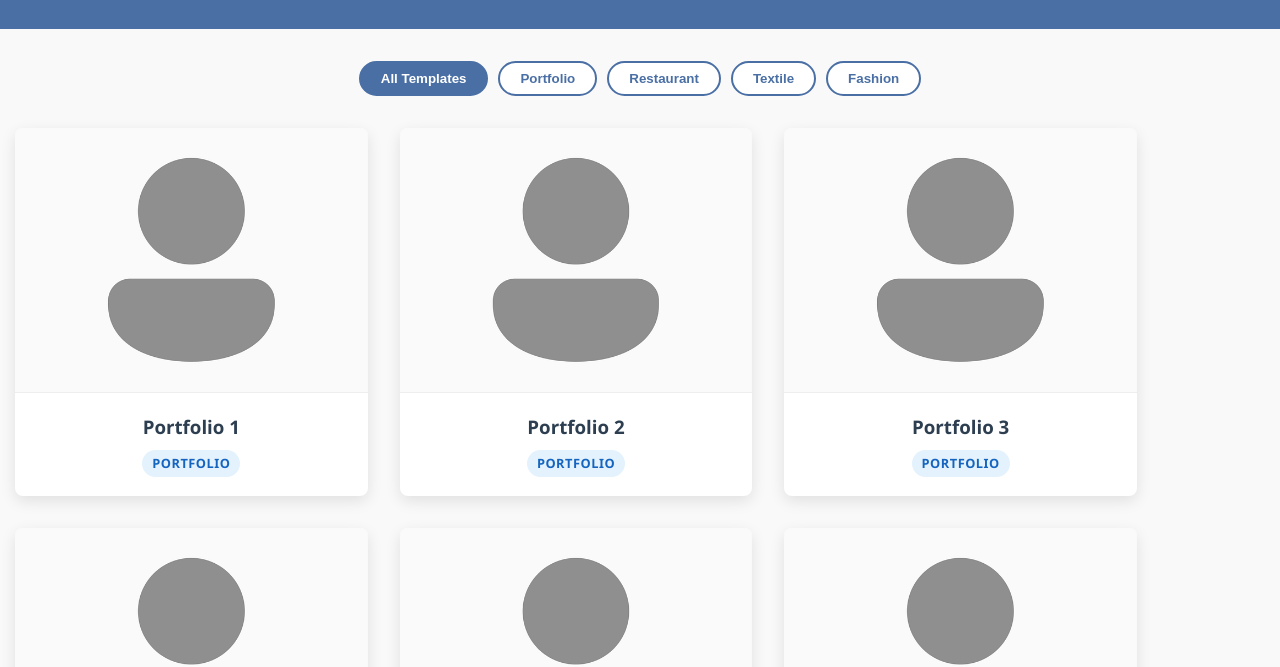
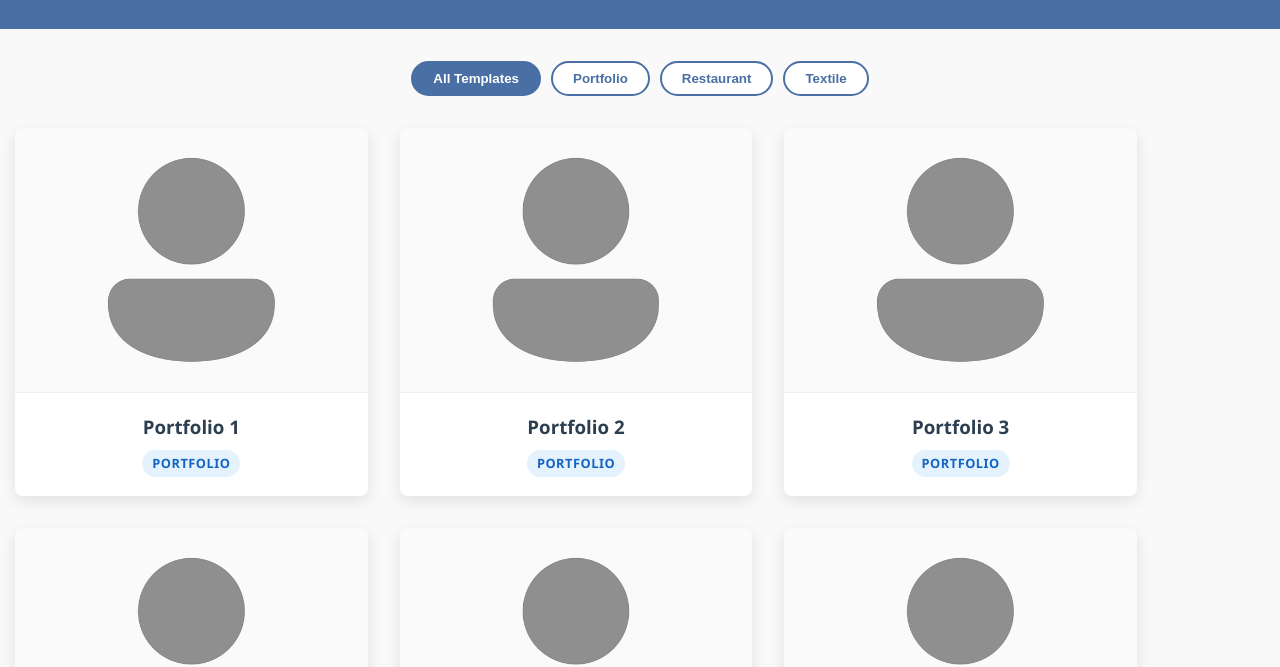
Before and after one commit to adithyanm17/Portfolio_templates, a plain HTML site: page index.html in a window 1280 px wide. Shown: the part 133-800 px from the top of the page. Drawn offline with Linux system fonts and the light colour scheme.

Commit message:
remove fashion

```diff
--- a/index.html
+++ b/index.html
@@ -20,7 +20,6 @@
         <button class="filter-btn" data-filter="portfolio">Portfolio</button>
         <button class="filter-btn" data-filter="restaurant">Restaurant</button>
         <button class="filter-btn" data-filter="textile">Textile</button>
-        <button class="filter-btn" data-filter="fashion">Fashion</button>
     </div>
 
     <div class="templates-container container" id="templatesContainer">
```
